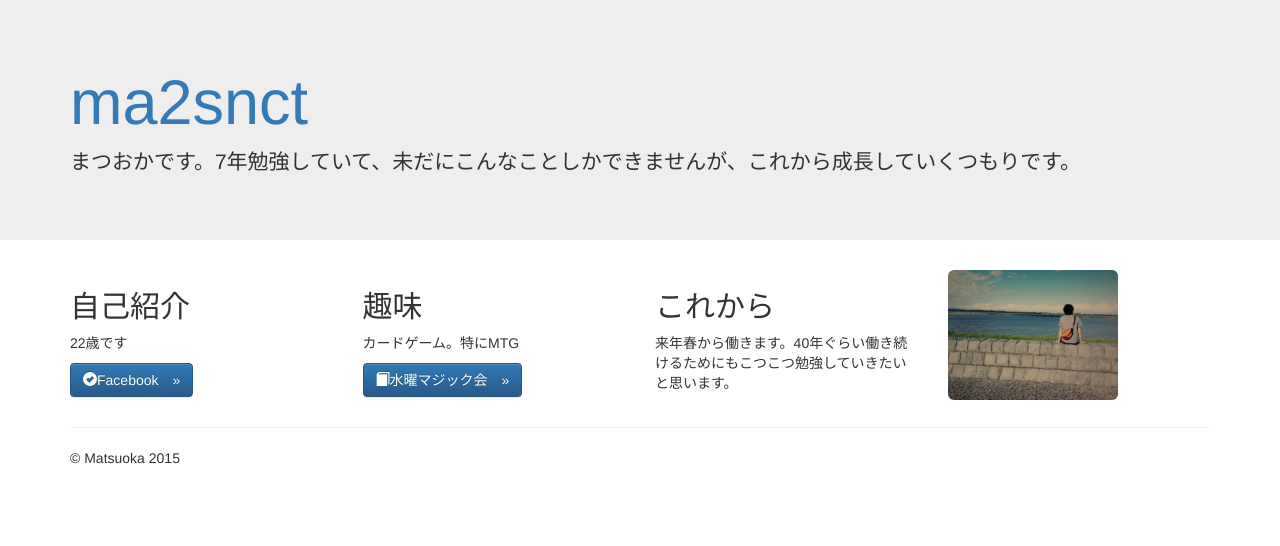
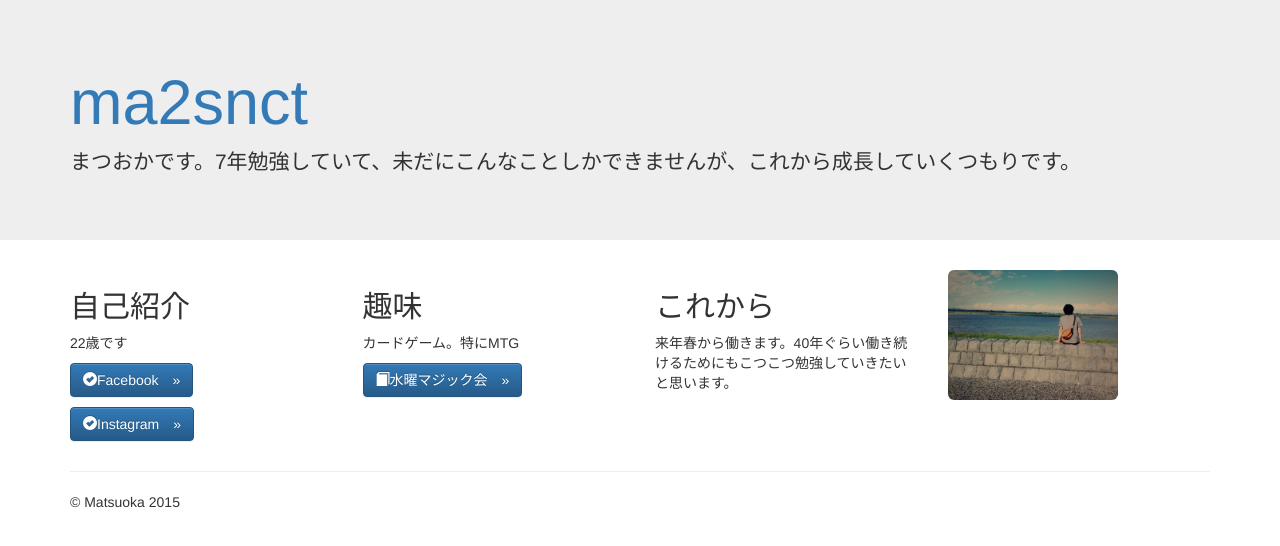
Before and after one commit to ma2snct/ma2snct.github.io, a plain HTML site: page index.html in a window 1280 px wide. Drawn offline with nearby package versions, Linux system fonts and the light colour scheme.

Commit message:
Instagram追加

```diff
--- a/index.html
+++ b/index.html
@@ -9,7 +9,7 @@
         <title>ma2snct</title>
         <meta name="description" content="">
         <meta name="viewport" content="width=device-width, initial-scale=1">
-        <link rel="apple-touch-icon" href="apple-touch-icon.png">
+        <link rel="" href="favicon.ico">
 
         <link rel="stylesheet" href="css/bootstrap.min.css">
         <style>
@@ -70,6 +70,8 @@
           <p>22歳です</p>
           <p><a class="btn btn-primary" href="https://www.facebook.com/ryuji.matsuoka.52" role="button">
             <i class="glyphicon glyphicon-ok-sign"></i>Facebook　&raquo;</a></p>
+          <p><a class="btn btn-primary" href="https://instagram.com/ma2snct/" role="button">
+            <i class="glyphicon glyphicon-ok-sign"></i>Instagram　&raquo;</a></p>
         </div>
         <div class="col-md-3">
           <h2>趣味</h2>
```
Also changed, not shown: mtg-wed.html (+3 -0 lines), favicon.ico (added).
